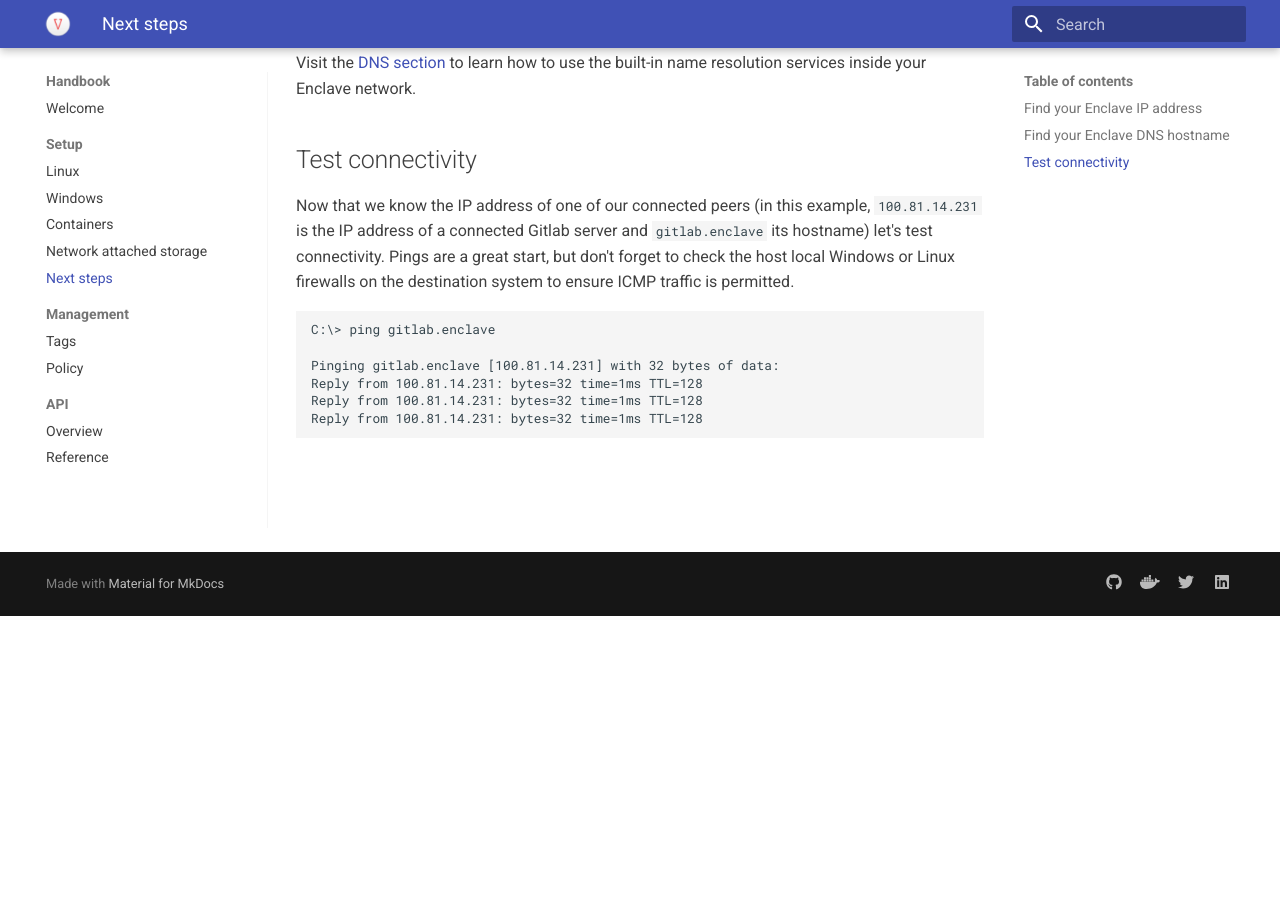
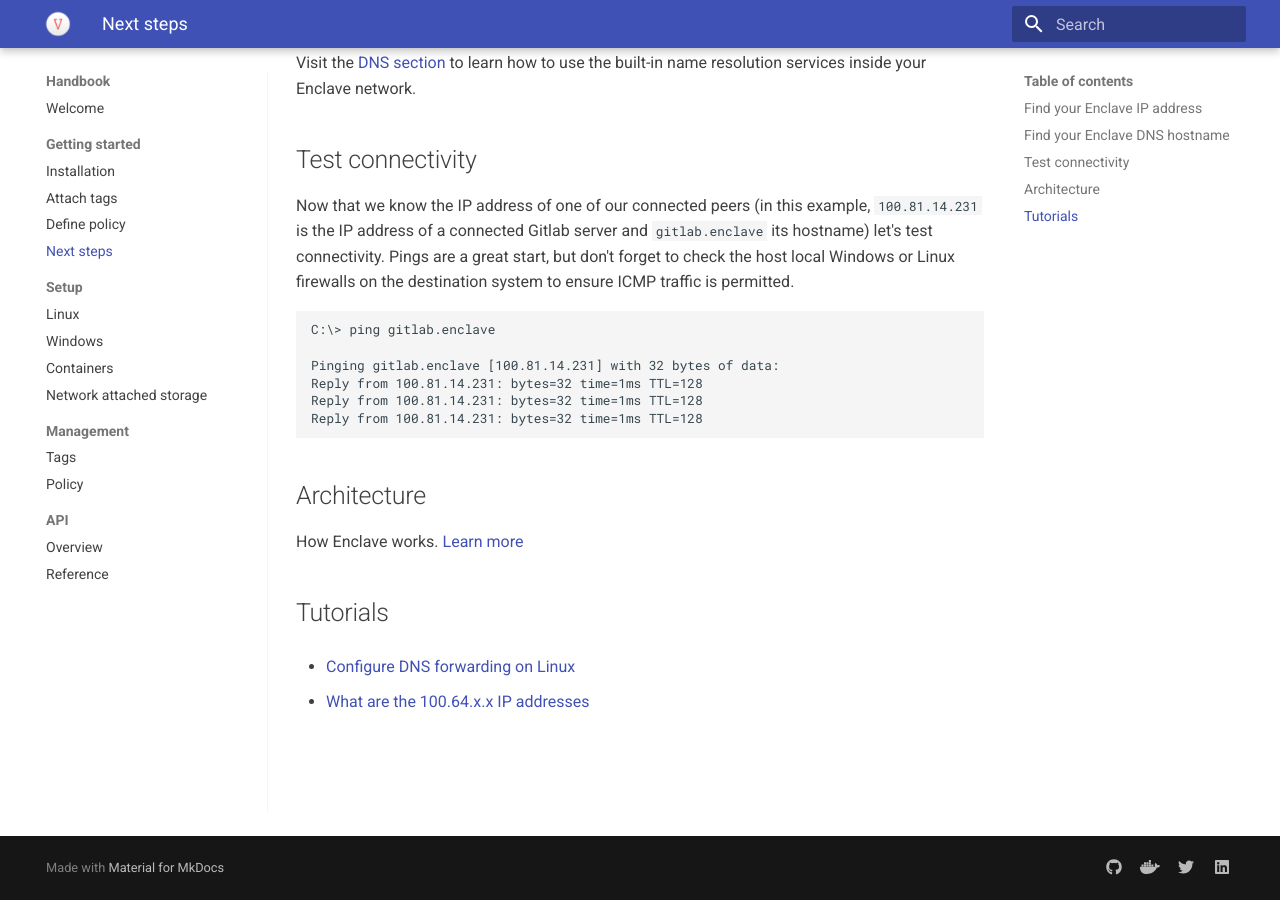
Before and after one commit to enclave-networks/docs, an MkDocs documentation site: the page built from docs/getting-started/next-steps.md, in a window 1280 px wide and 900 px high, scrolled down 1285 px. Built offline with MkDocs 1.6.1 and Material for MkDocs 9.7.7, drawn with Linux system fonts in a browser that asks for light colours; before the commit the page ends 1901 px from its top, so only the background shows below that; some of the changed text lies outside the part shown.

Commit message:
bring getting started under handbook

````diff
--- a/docs/setup/next-steps.md
+++ b/docs/getting-started/next-steps.md
@@ -1,8 +1,8 @@
-# Next Steps
+# Next steps
 
 ## Find your Enclave IP address
 
-Each system (or device) running Enclave is automatically assigned an IP address from the default range 100.64.0.0/10.
+Each system (or device) running Enclave is automatically assigned an IP address from the default range 100.64.0.0/10. [Learn more](/networking/ip-addresses).
 
 In order to send data to other systems in your Enclave you will need to know the IP address of your peers, and they will need to know yours.
 
@@ -75,3 +75,13 @@ Reply from 100.81.14.231: bytes=32 time=1ms TTL=128
 Reply from 100.81.14.231: bytes=32 time=1ms TTL=128
 Reply from 100.81.14.231: bytes=32 time=1ms TTL=128
 ```
+
+## Architecture
+
+How Enclave works. [Learn more](/handbook/architecture)
+
+## Tutorials
+
+* [Configure DNS forwarding on Linux](/kb/how-to-configure-dns-forwarding-on-linux)
+
+* [What are the 100.64.x.x IP addresses](/kb/what-are-100.64.x.x-ip-addresses)
--- a/mkdocs.yml
+++ b/mkdocs.yml
@@ -80,15 +80,17 @@ plugins:
 nav:
   - Home: index.md
 
-  - Getting started:
-    - Installation: getting-started/installation.md
-    - Attach tags: getting-started/attach-tags.md
-    - Define policy: getting-started/define-policy.md
-
   - Handbook:
     - Welcome: welcome.md
 #    - Community: community.md
 #    - Glossary: glossary.md
+
+    - Getting started:
+      - Installation: getting-started/installation.md
+      - Attach tags: getting-started/attach-tags.md
+      - Define policy: getting-started/define-policy.md
+      - Next steps: getting-started/next-steps.md
+
     - Setup:
       - Linux: setup/linux.md
       - Windows: setup/windows.md
@@ -105,7 +107,6 @@ nav:
 #        - Kubernetes: setup/kubernetes.md
 #      - Network Attached Storage:
 #        - Synology NAS: setup/synology-nas.md
-      - Next steps: setup/next-steps.md
 #    - Running enclave: setup/running-enclave.md
 
 #    - Concepts:
````
